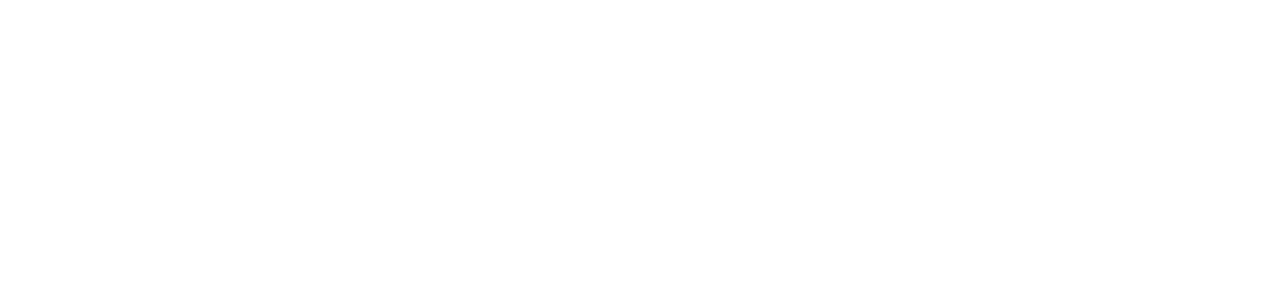
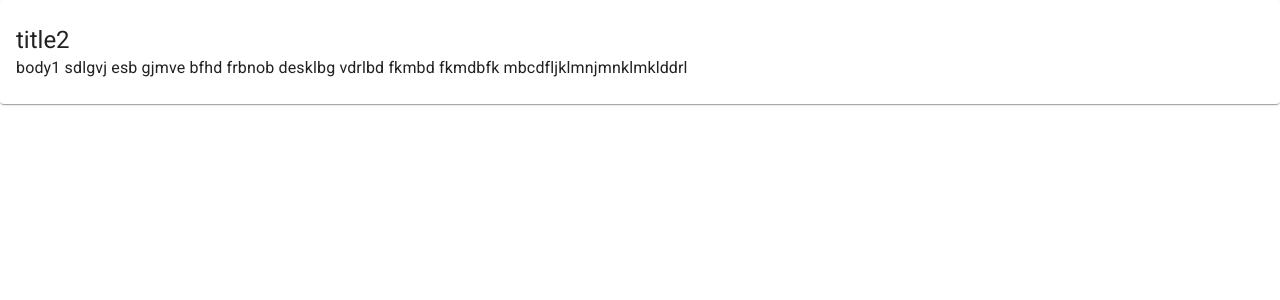
Before and after one commit to MarkFang0093/HeliosTechProject2019, a React (Create React App) app: page /projects/1 in a window 1280 px wide. Shown: the top 300 px of the page. Built offline with nearby package versions, Linux system fonts and the light colour scheme.

Commit message:
created project component to fill in the details of each project.

```diff
--- a/src/App.jsx
+++ b/src/App.jsx
@@ -11,7 +11,7 @@
         <Switch>
           <Route exact path="/" component={Home} />
           <Route path="/project" component={Project} />
-          {/* <Route path="/projects:id" component={ProjectDetails} /> */}
+          <Route path="/projects/:id" component={ProjectDetails} />
         </Switch>
       </BrowserRouter>
     </div>
--- a/src/Component/Card.jsx
+++ b/src/Component/Card.jsx
@@ -46,8 +46,6 @@
   const handleExpandClick = () => {
     setExpanded(!expanded);
   };
-
-  console.log("what is date?", props.date);
 
   return (
     <Card className={classes.card}>
--- a/src/Page/ProjectDetails.jsx
+++ b/src/Page/ProjectDetails.jsx
@@ -1,5 +1,30 @@
 import React from "react";
+import data from "../data/projectData";
+import { makeStyles } from "@material-ui/core/styles";
+import Paper from "@material-ui/core/Paper";
+import Typography from "@material-ui/core/Typography";
 
-export default function ProjectDetails() {
-  return <div></div>;
-}
+const useStyles = makeStyles(theme => ({
+  root: {
+    padding: theme.spacing(3, 2)
+  }
+}));
+
+const ProjectDetails = ({ match }) => {
+  const classes = useStyles();
+  console.log("hello");
+  console.log(match.params.id);
+  const contents = data[match.params.id];
+  return (
+    <div>
+      <Paper className={classes.root}>
+        <Typography variant="h5" component="h3">
+          {contents.title}
+        </Typography>
+        <Typography component="p">{contents.body}</Typography>
+      </Paper>
+    </div>
+  );
+};
+
+export default ProjectDetails;
--- a/src/Page/ProjectList.jsx
+++ b/src/Page/ProjectList.jsx
@@ -2,7 +2,6 @@
 import Card from "../Component/Card";
 import data from "../data/projectData";
 import { useHistory } from "react-router-dom";
-import Button from "@material-ui/core/Button";
 import { Link } from "react-router-dom";
 import "./project-list.scss";
 
```
